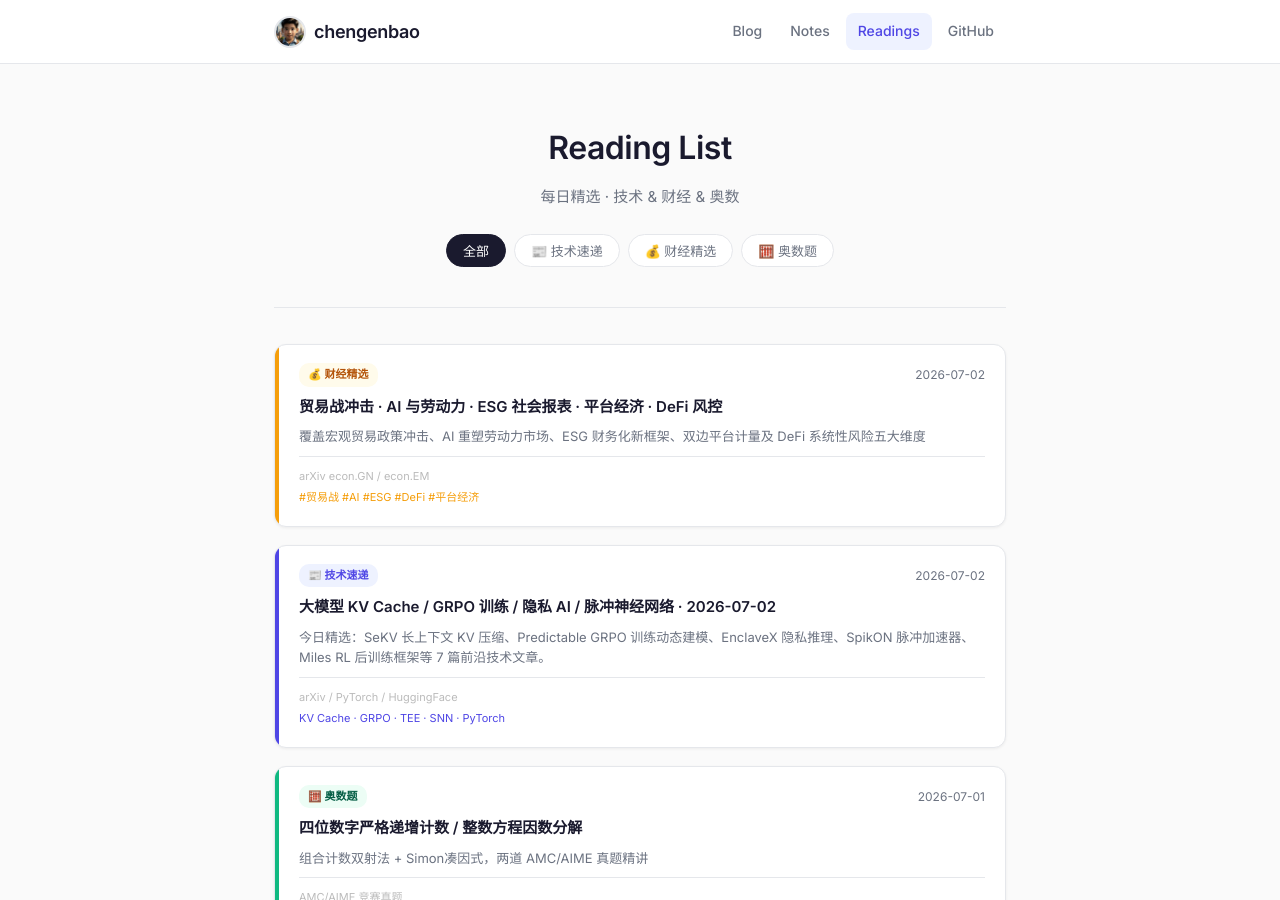
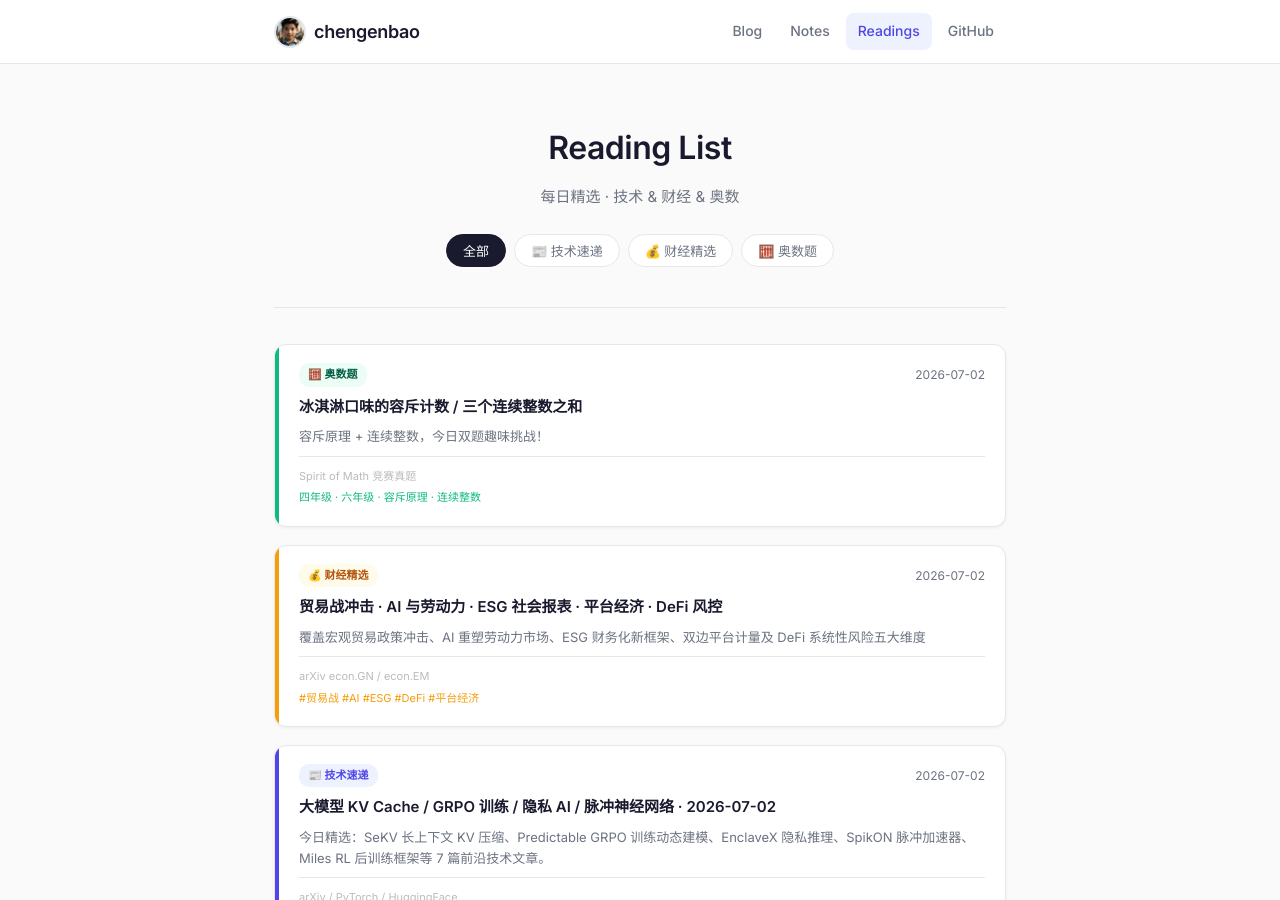
Before and after one commit to chengenbao/chengenbao.github.io, a Jekyll site: the page built from reading-list/index.md, in a window 1280 px wide and 900 px high. Built offline with Jekyll 4.4.1, drawn with Linux system fonts in a browser that asks for light colours.

Commit message:
add math card 2026-07-02

```diff
--- a/reading-list/index.md
+++ b/reading-list/index.md
@@ -18,6 +18,7 @@
   </div>
 
   <div class="rl-grid">
+<a class="rl-card math" href="/reading-list/2026-07-02-math/"><div class="rl-accent"></div><div class="rl-body"><div class="rl-top"><span class="rl-badge math">🧮 奥数题</span><time>2026-07-02</time></div><h2>冰淇淋口味的容斥计数 / 三个连续整数之和</h2><p>容斥原理 + 连续整数，今日双题趣味挑战！</p><div class="rl-meta"><span class="rl-source">Spirit of Math 竞赛真题</span><span class="rl-tags">四年级 · 六年级 · 容斥原理 · 连续整数</span></div></div></a>
     <a class="rl-card finance" href="/reading-list/2026-07-02-finance-daily/">
       <div class="rl-accent"></div>
       <div class="rl-body">
```
